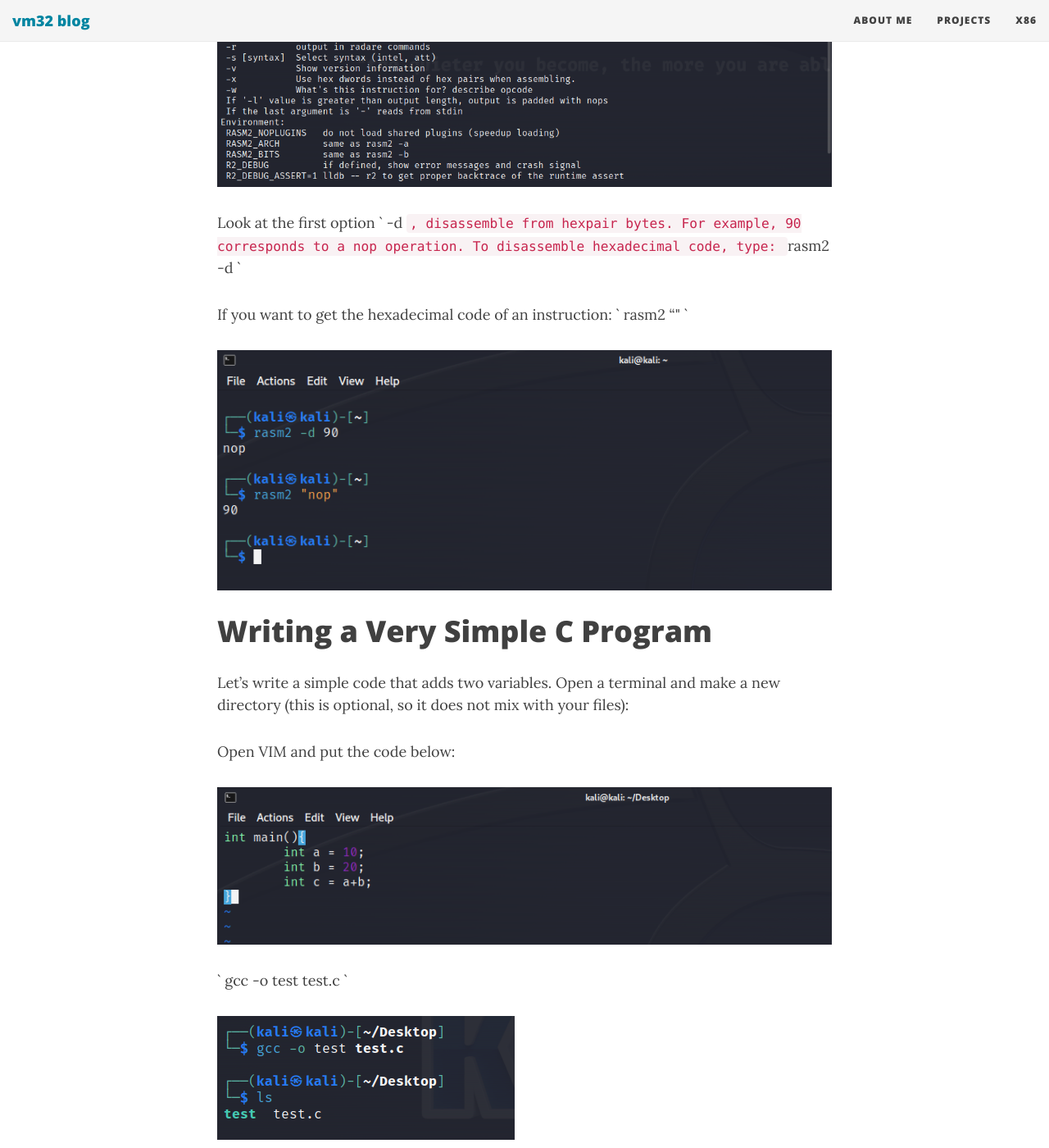
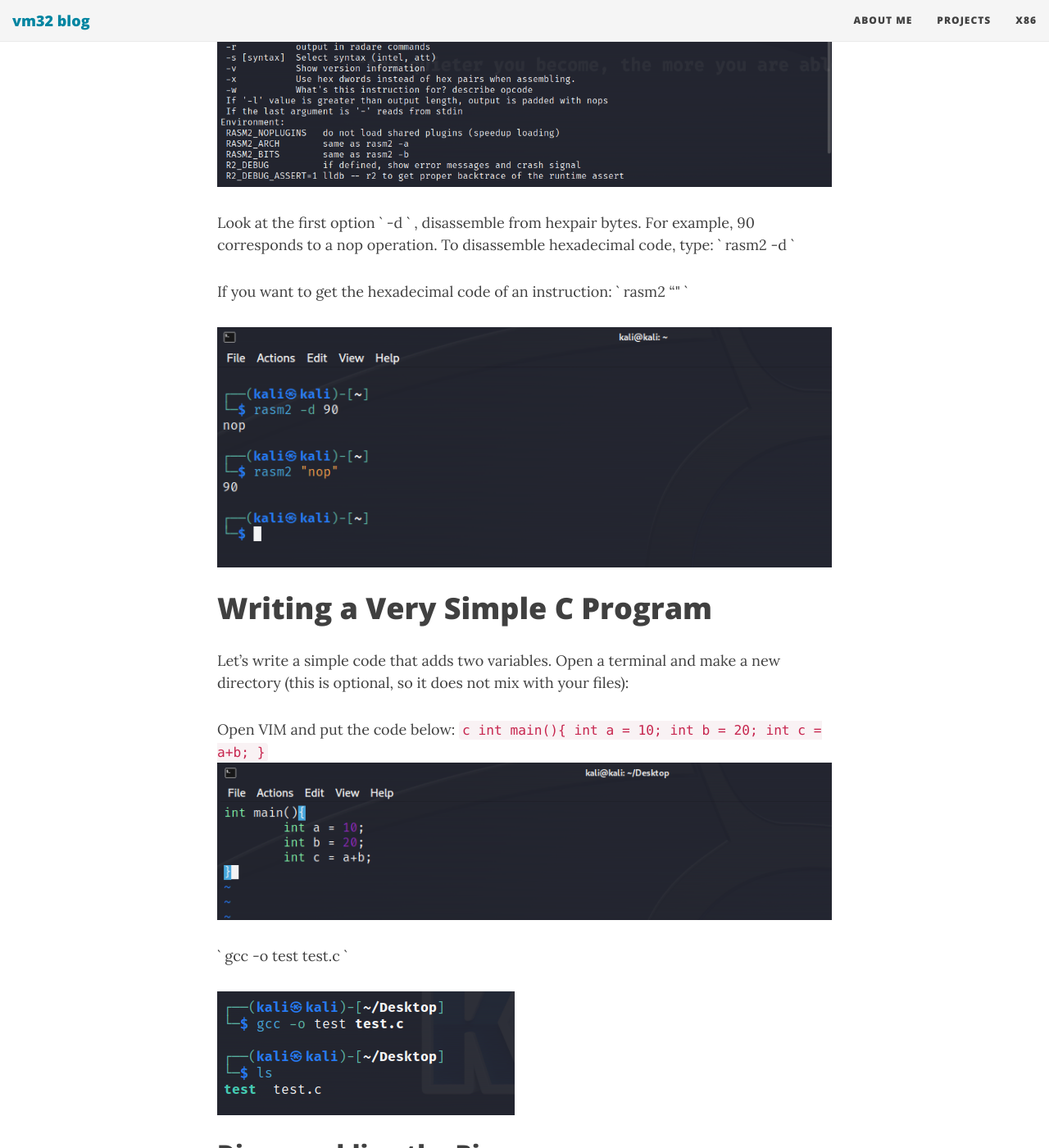
Before and after one commit to vm32/vm32.github.io, a Jekyll site: the page built from x86.md, in a window 1280 px wide and 1400 px high, scrolled down 1559 px. Shown: the whole window at 82% size. Built offline with Jekyll 4.4.1, drawn with Linux system fonts in a browser that asks for light colours; nearby versions of some CDN libraries; our own code applies the rules of GitHub Pages for plain Markdown files.

Commit message:
Update x86.md

````diff
--- a/x86.md
+++ b/x86.md
@@ -16,7 +16,7 @@
 
 <img src="/img/Screenshot_9.png">
 
-Look at the first option ` -d `, disassemble from hexpair bytes. For example, 90 corresponds to a nop operation. To disassemble hexadecimal code, type: ` rasm2 -d <hexadecimal> `
+Look at the first option ` -d ` , disassemble from hexpair bytes. For example, 90 corresponds to a nop operation. To disassemble hexadecimal code, type: ` rasm2 -d <hexadecimal> `
 
 If you want to get the hexadecimal code of an instruction: ` rasm2 "<instruction>" `
 
@@ -27,7 +27,12 @@
 Let's write a simple code that adds two variables. Open a terminal and make a new directory (this is optional, so it does not mix with your files):
 
 Open VIM and put the code below:
-
+```c
+int main(){
+    int a = 10;
+    int b = 20;
+    int c = a+b;
+}```
 <img src="/img/Screenshot_11.png">
 
 ` gcc -o test test.c `
````
